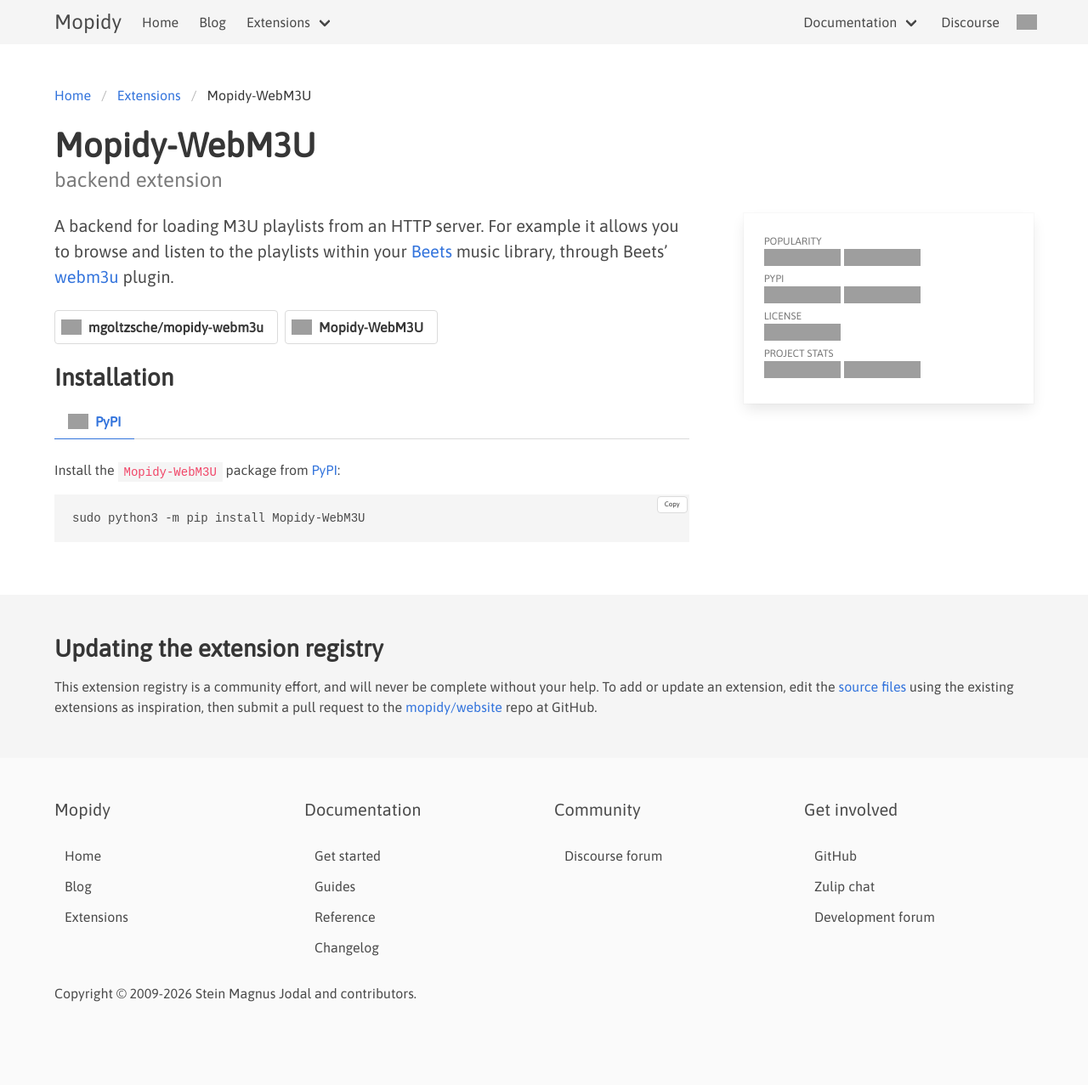
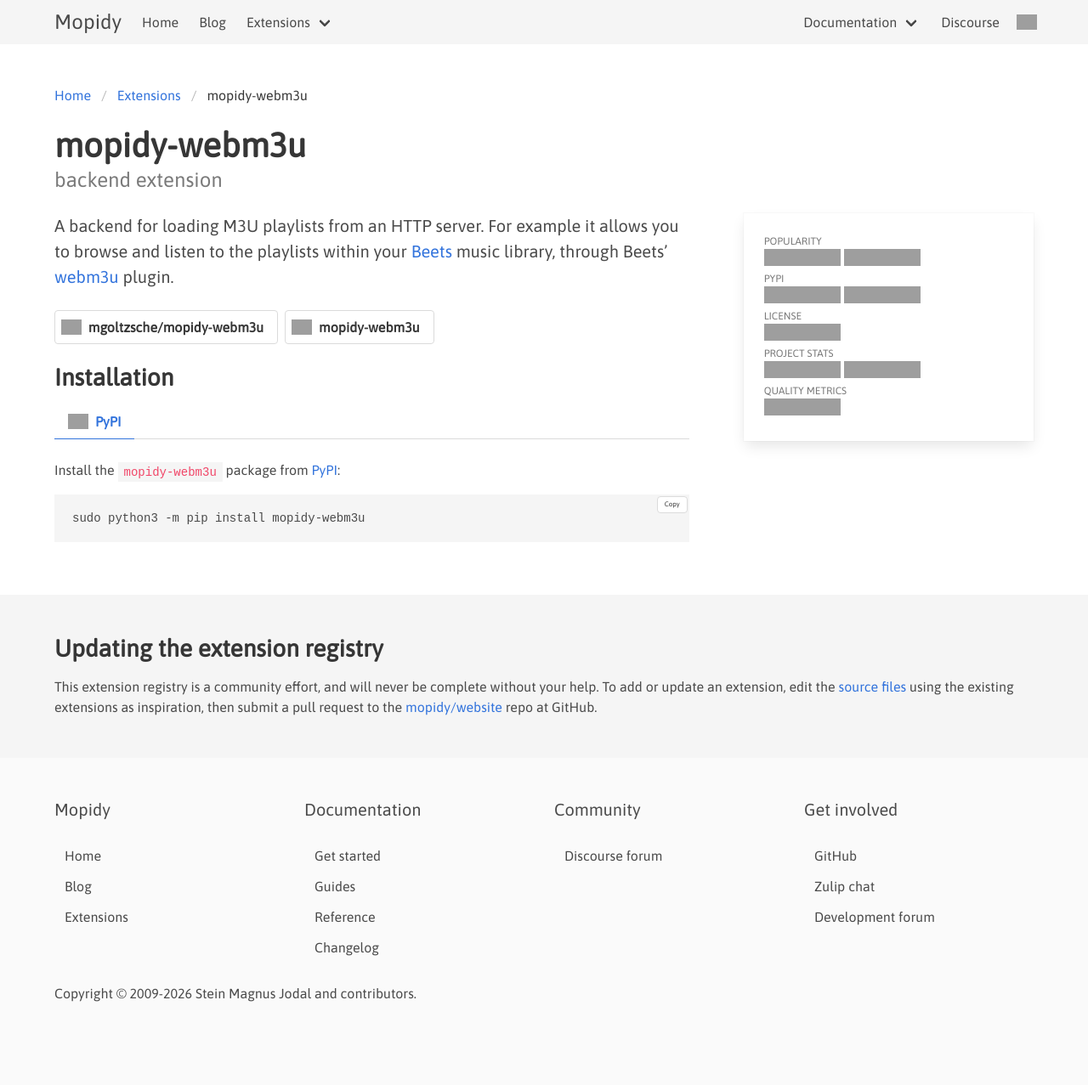
Before and after one commit to mopidy/website, a Jekyll site: the page built from _ext/webm3u.md, in a window 1280 px wide. Shown: the whole page at 85% size. Built offline with Jekyll 4.4.1, drawn with Linux system fonts in a browser that asks for light colours; part of the change alters nothing that is shown; grey boxes are pictures that could not be loaded.

```diff
--- a/_ext/webm3u.md
+++ b/_ext/webm3u.md
@@ -1,10 +1,12 @@
 ---
-title: Mopidy-WebM3U
+title: mopidy-webm3u
 type: backend
 dev:
   github: mgoltzsche/mopidy-webm3u
+  github_actions:
+    workflow: workflow.yml
 dist:
-  pypi: Mopidy-WebM3U
+  pypi: mopidy-webm3u
 ---
 
 A backend for loading M3U playlists from an HTTP server.
```
